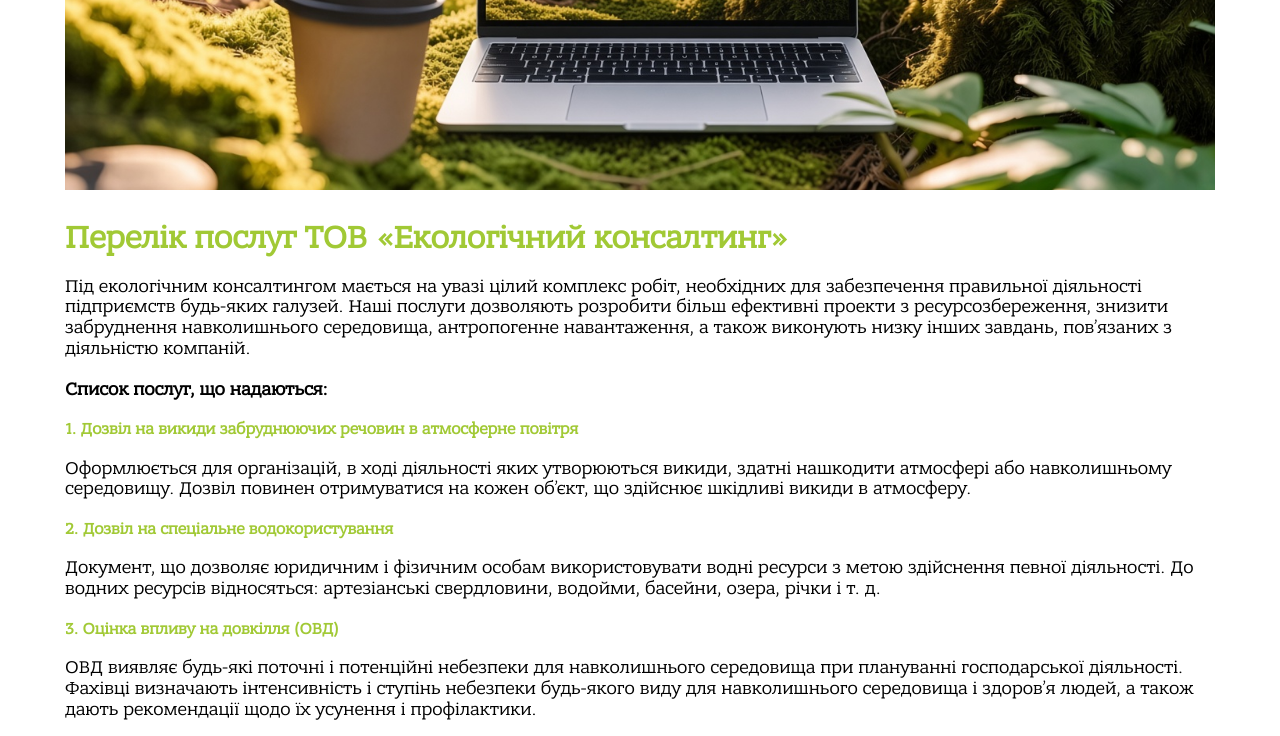
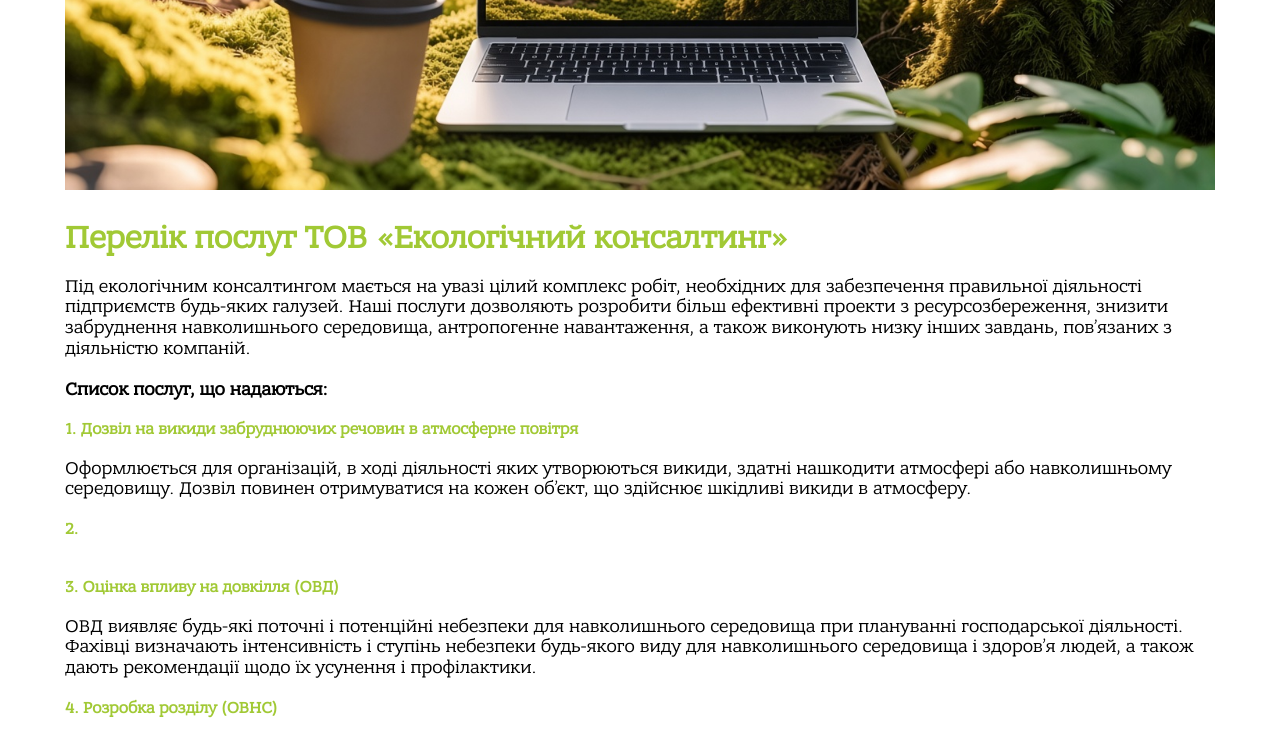
Before and after one commit to 11Vladislav/eco-consulting, a React (Create React App) app: page /eco-consulting/services in a window 1280 px wide. Shown: the part 375-1111 px from the top of the page. Built offline with nearby package versions, Linux system fonts and the light colour scheme.

Commit message:
upd water page

```diff
--- a/src/data/services.js
+++ b/src/data/services.js
@@ -1,4 +1,6 @@
 import emissionsImg from '../img/smoke-1.jpg';
+import waterImg from '../img/pipe-2.jpg';
+
 export const services = [
   {
     slug: 'emissions',
@@ -6,7 +8,11 @@ export const services = [
     text: `Оформлюється для організацій, в ході діяльності яких утворюються викиди, здатні нашкодити атмосфері або навколишньому середовищу. Дозвіл повинен отримуватися на кожен об’єкт, що здійснює шкідливі викиди в атмосферу.`,
     image: emissionsImg,
     imageAlt: 'Викиди підприємства в атмосферне повітря',
-     intro: `Сьогодні існують певні нормативно-правові акти, яких слід чітко дотримуватись, оформлюючи дозвіл на викиди забруднюючих речовин в атмосферне повітря на рівні законодавства України. Всі необхідні роботи виконуються протягом 90 діб, їх кінцевий строк виконання повністю залежить від багатьох факторів. Документ має термін дії 7, 10 років або
+     intro: `Сьогодні існують певні нормативно-правові акти,
+     яких слід чітко дотримуватись, оформлюючи дозвіл на викиди забруднюючих
+     речовин в атмосферне повітря на рівні законодавства України. Всі необхідні роботи
+      виконуються протягом 90 діб, їх кінцевий строк виконання повністю залежить від багатьох факторів.
+      Документ має термін дії 7, 10 років або
      навіть необмежений, якщо для цього існують певні підстави, які визначаються в індивідуальному порядку.`,
     sections: [
       {
@@ -60,11 +66,77 @@ export const services = [
 
   {
     slug: 'water',
-    title: 'Дозвіл на спеціальне водокористування',
-    text: `Документ, що дозволяє юридичним і фізичним особам використовувати
-      водні ресурси з метою здійснення певної діяльності.
-      До водних ресурсів відносяться: артезіанські свердловини, водойми, басейни, озера, річки і т. д.`,
-  },
+    image: waterImg,
+    imageAlt: 'Викиди підприємства у водойму',
+intro: [
+    'У разі здійснення підприємством зборів води з річок, озер, ставків або інших водних об’єктів з використанням спеціальних технічних пристроїв або споруд, потрібно мати дозвіл на спеціальне використання.',
+    'Підприємства, які використовують воду в об’ємі від **5 м³ на добу**, в обов’язковому порядку мають отримати дозвіл на спеціальне водокористування.',
+    'Крім того, дозвіл потрібен при скиданні речовин, здатних завдати шкоди навколишньому середовищу з відпрацьованою водою і з використанням каналів.',
+  ],
+  sections: [
+    {
+      label: 'Дозвіл на спеціальне водокористування може включати:',
+      list: [
+        'дозвіл на артезіанську свердловину,',
+        'дозвіл на поверхневий водозабір (наприклад, з річки),',
+        'дозвіл на гранично-допустимий скид (ГДС) забруднюючих речовин у водні об’єкти (річку, ставок).',
+      ],
+    },
+    {
+      heading: 'Етапи для отримання дозволу на спеціальне водокористування артезіанською свердловиною:',
+      ordered: true,
+      list: [
+        'Розробка паспорта артезіанської свердловини (у разі його відсутності).',
+        'Реєстрація артезіанської свердловини в державному реєстрі артезіанських свердловин у Державній службі геології та надр України.',
+        'Розробка рецептурних закладок.',
+        'Розробка схеми розташування водозабору зі свердловини.',
+        'Розробка нормативного розрахунку водокористування (обґрунтування потреби у воді).',
+        'Розробка нормативного розрахунку водовідведення.',
+        'Розробка помісячного нормативного розрахунку загальних показників водокористування і водовідведення.',
+        'Басейнове управління водних ресурсів України розглядає пакет документів та надає свій висновок Державному агентству водних ресурсів України.',
+        'Державна служба геології та надр України перевіряє артезіанську свердловину на наявність її в реєстрі артезіанських свердловин та теж надає відповідь Державному агентству водних ресурсів України.',
+        'Державне агентство водних ресурсів України розглядає пакет документів та відповіді вищевказаних служб й видає дозвіл.',
+      ],
+      after: 'Наші фахівці супроводжують клієнта на всіх етапах і представляють його інтереси при оформленні документів в усіх структурах.',
+    },
+    {
+      heading: 'Закони України, яких необхідно дотримуватися при отриманні дозволу на спеціальне водокористування:',
+      ordered: true,
+      list: [
+        'Постанова Кабінету Міністрів України від 13.03.2002р. № 321 “Про затвердження порядку погодження та видачі дозволів на спеціальне водокористування та внесення змін до Постанови Кабінету Міністрів України від 10.08.1992р. № 459”.',
+        'Наказ Міністерства екології та природних ресурсів України “Про затвердження форми дозволу на спеціальне водокористування та форми нормативного розрахунку водокористування і водовідведення” від 23.06.2017 № 234.',
+        'Наказ Міністерства екології та природних ресурсів України “Про затвердження форми заяви для отримання дозволу на спеціальне водокористування” від 12.04.2018 № 116.',
+        'Закон України від 25.06.91 №1264-XII “Про охорону навколишнього природного середовища”.',
+        'Водний кодекс України.',
+      ],
+    },
+    {
+      label: 'Термін дозволу:',
+      list: [
+        '3 роки (якщо отримується вперше),',
+        '5 років (повторне отримання).',
+      ],
+    },
+    {
+      paragraphs: ['**Термін виконання робіт:** 60 діб.'],
+    },
+    {
+      label: 'Ціна:',
+      list: [
+        'дозвіл на артезіанську свердловину: від 25 000 грн.',
+        'дозвіл на поверхневий водозабір: від 30 000 грн.',
+        'дозвіл на гранично-допустимий скид (ГДС) у водний об’єкт: від 80 000 грн.',
+      ],
+    },
+    {
+      paragraphs: [
+        'Якщо дозвільні документи відсутні, подібні дії є протизаконними і караються відповідно чинному законодавству. Державна інспекція України може застосувати санкційні заходи у вигляді штрафу, розмір якого розраховується відповідно до збитків, нанесених навколишньому середовищу і державі.',
+        'Отримання дозволу на спеціальне водокористування має виконуватися відповідно до законодавства України і є досить складною процедурою для людини, яка не розбирається в юридичних тонкощах. Тому краще звернутися до фахівців, які в цій справі мають досвід.',
+        'Кваліфіковані фахівці ТОВ “Екологічний консалтинг” з радістю нададуть відповідь на всі Ваші питання.',
+      ],
+    },
+  ],
+},
   {
     slug: 'ovd',
     title: 'Оцінка впливу на довкілля (ОВД)',
--- a/src/pages/Services/Services.jsx
+++ b/src/pages/Services/Services.jsx
@@ -4,6 +4,8 @@ import ServiceImgMob from '../../img/laptop-3.jpg';
 import { ConsultationForm } from 'components/ConsultationForm/ConsultationForm';
 import { Footer } from 'components/Footer/Footer';
 import { services } from '../../data/services';
+
+
 
 export const Services = () => {
 
--- a/src/pages/Services/Services.styled.js
+++ b/src/pages/Services/Services.styled.js
@@ -69,19 +69,6 @@ export const ParagraphLink = styled(Link)`
     color: inherit;
     text-decoration: none;
 `;
-
-// export const MoreLink = styled(Link)`
-//     display: inline-block;
-//     margin-top: 8px;
-//     font-family: 'BanderaPro', sans-serif;
-//     font-size: 15px;
-//     color: #000;
-//     text-decoration: none;
-
-//     &:hover {
-//         color: #A1C935;
-//     }
-// `;
 
 export const DetailWrapper = styled(Wrapper)`
     padding-top: 200px;          /* место под хедер, подберите под свою высоту */
@@ -157,3 +144,11 @@ export const DetailList = styled.ul`
         font-weight: 700;
     }
 `;
+
+export const SectionLabel = styled.h4`
+    margin-top: 30px;
+    font-family: 'BanderaPro', sans-serif;
+    font-size: 17px;
+    font-weight: 700;
+    color: #000;
+`;
```
Also changed, not shown: src/pages/ServiceDetail/ServiceDetail.jsx (+20 -8 lines).
